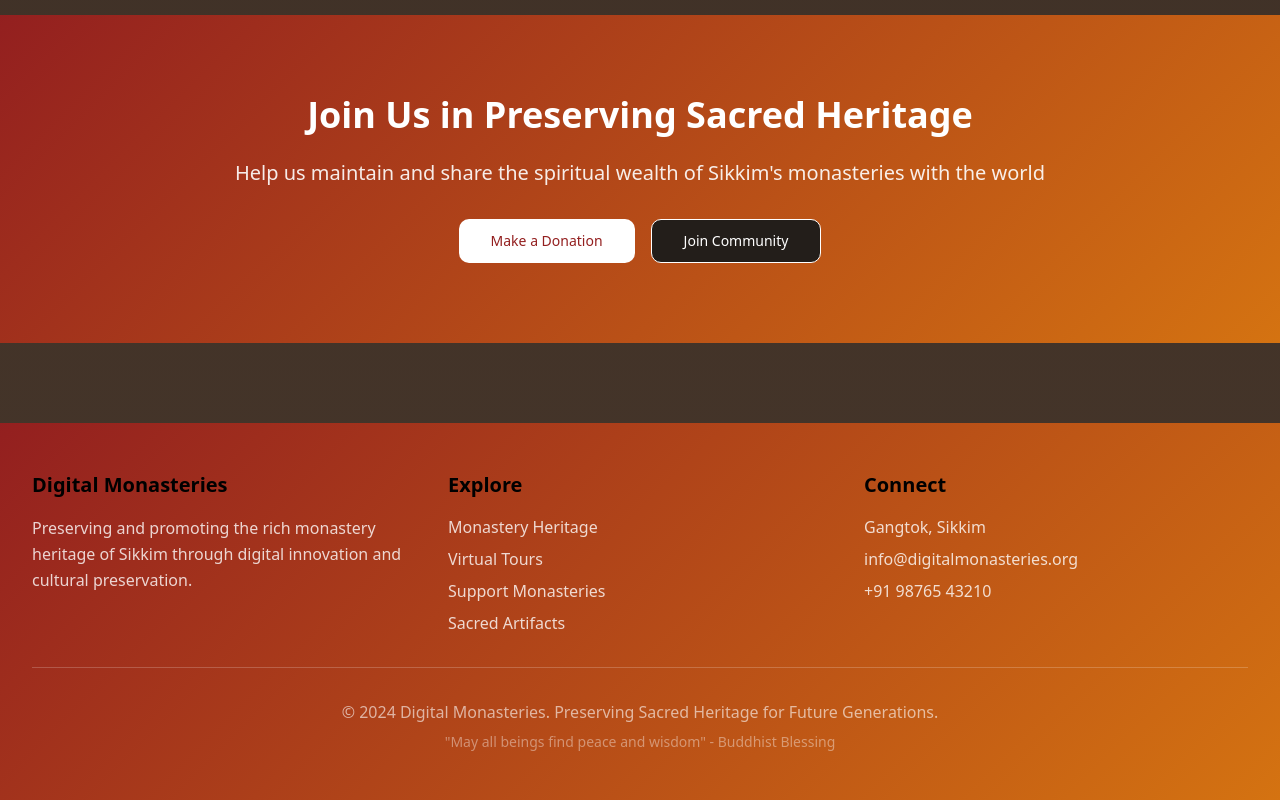
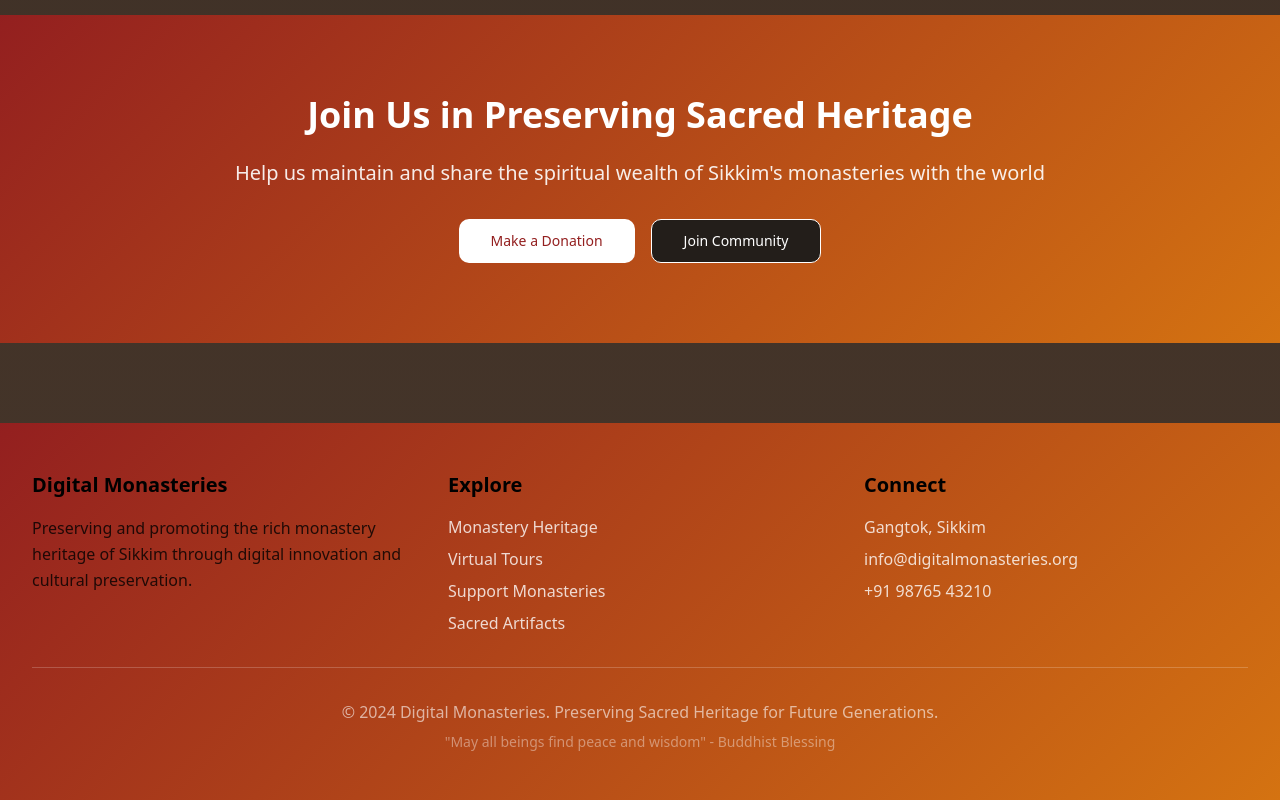
Before and after one commit to Zubed786/sikkim-zen-paths, a React (Vite) app: page / in a window 1280 px wide. Shown: the part 3184-3984 px from the top of the page. Built offline with nearby package versions, Linux system fonts and the light colour scheme; the HTML template or start-up script is replaced by a standard one.

Commit message:
Update Footer.tsx

```diff
--- a/src/components/Footer.tsx
+++ b/src/components/Footer.tsx
@@ -6,7 +6,7 @@ const Footer = () => {
           {/* About Section */}
           <div>
             <h3 className="text-xl font-bold mb-4">Digital Monasteries</h3>
-            <p className="text-white/80 leading-relaxed">
+            <p className="text-black/80 leading-relaxed">
               Preserving and promoting the rich monastery heritage of Sikkim through digital innovation
               and cultural preservation.
             </p>
```
